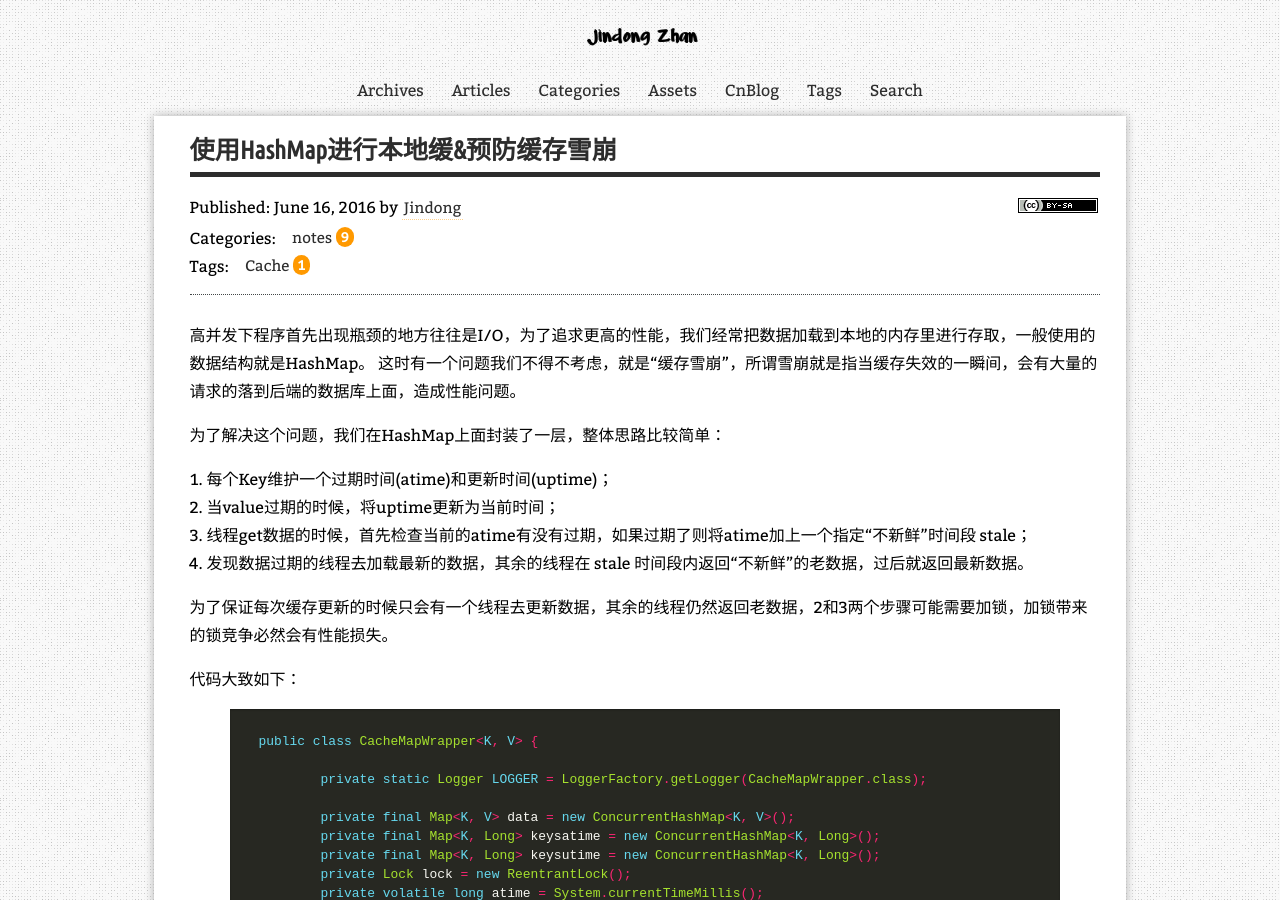
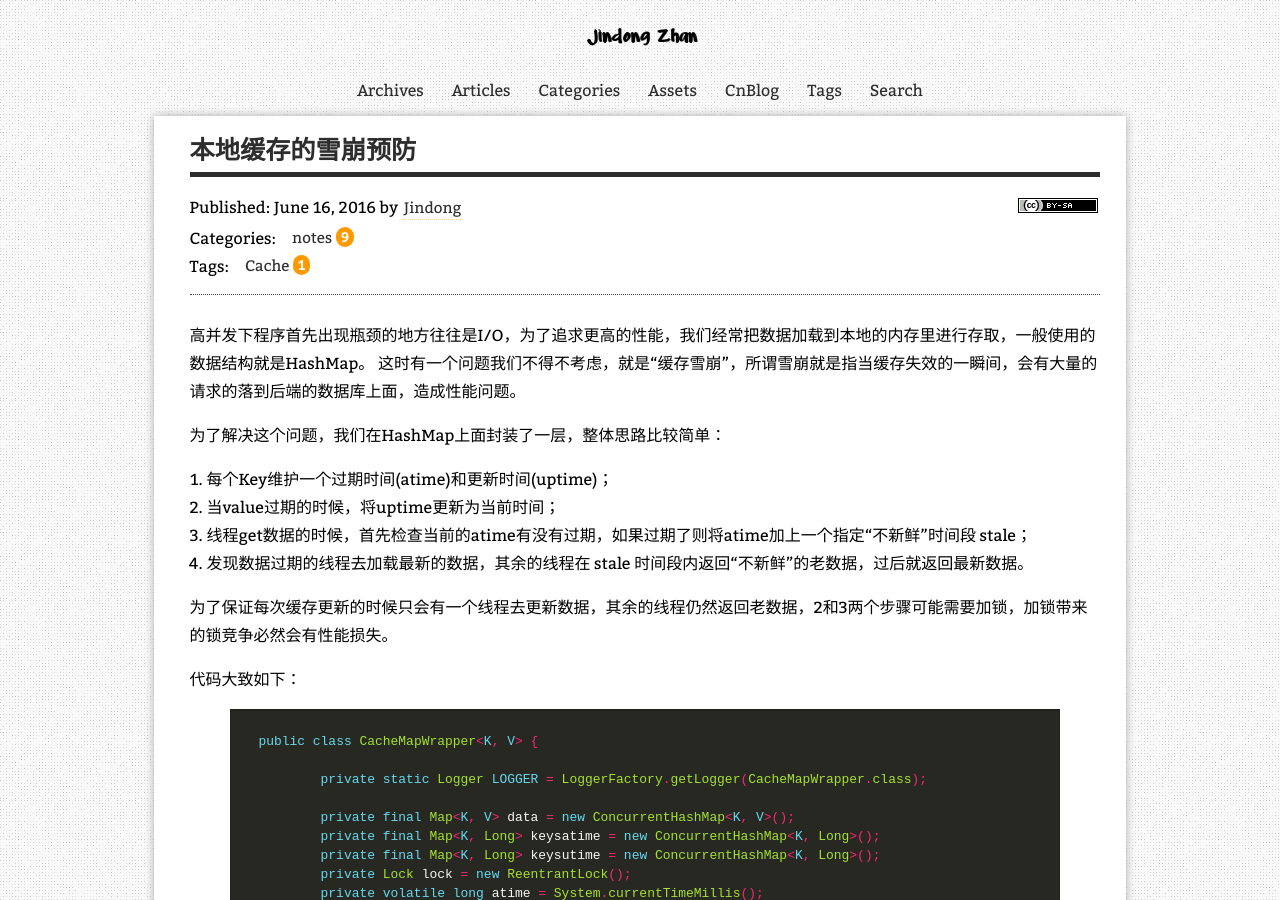
Before and after one commit to zhanjindong/zhanjindong.github.io, a Jekyll site: the page built from _posts/2016-06-16-cache-avalanche.md, in a window 1280 px wide and 900 px high. Built offline with Jekyll 4.4.1, drawn with Linux system fonts in a browser that asks for light colours; nearby versions of some CDN libraries; comment, search, counter and statistics services are not loaded; a style sheet for code colours, icons or effects is not loaded.

Commit message:
add post

```diff
--- a/_posts/2016-06-16-cache-avalanche.md
+++ b/_posts/2016-06-16-cache-avalanche.md
@@ -1,7 +1,7 @@
 ---
 layout: post
-title: "使用HashMap进行本地缓&预防缓存雪崩"
-description: "使用HashMap进行本地缓&预防缓存雪崩"
+title: "本地缓存的雪崩预防"
+description: "本地缓存的雪崩预防"
 categories: [notes]
 tags: [Cache]
 alias: [/2016/06/16/]
@@ -208,12 +208,6 @@ public class CacheMapWrapper<K, V> {
 
 ### 使用CacheMapWrapper 将ReentrantLock换成ReadWriteReentrantLock读写锁
 
-
-<a class="post-image" href="/assets/images/posts/concurrenthashmap-tps.png">
-<img itemprop="image" data-src="/assets/images/posts/concurrenthashmap-tps.png" src="/assets/js/unveil/loader.gif" alt="concurrenthashmap-tps.png" />
-</a>
-
-
 <a class="post-image" href="/assets/images/posts/cachemap2-cpu.png">
 <img itemprop="image" data-src="/assets/images/posts/cachemap2-cpu.png" src="/assets/js/unveil/loader.gif" alt="cachemap2-cpu.png" />
 </a>
```
